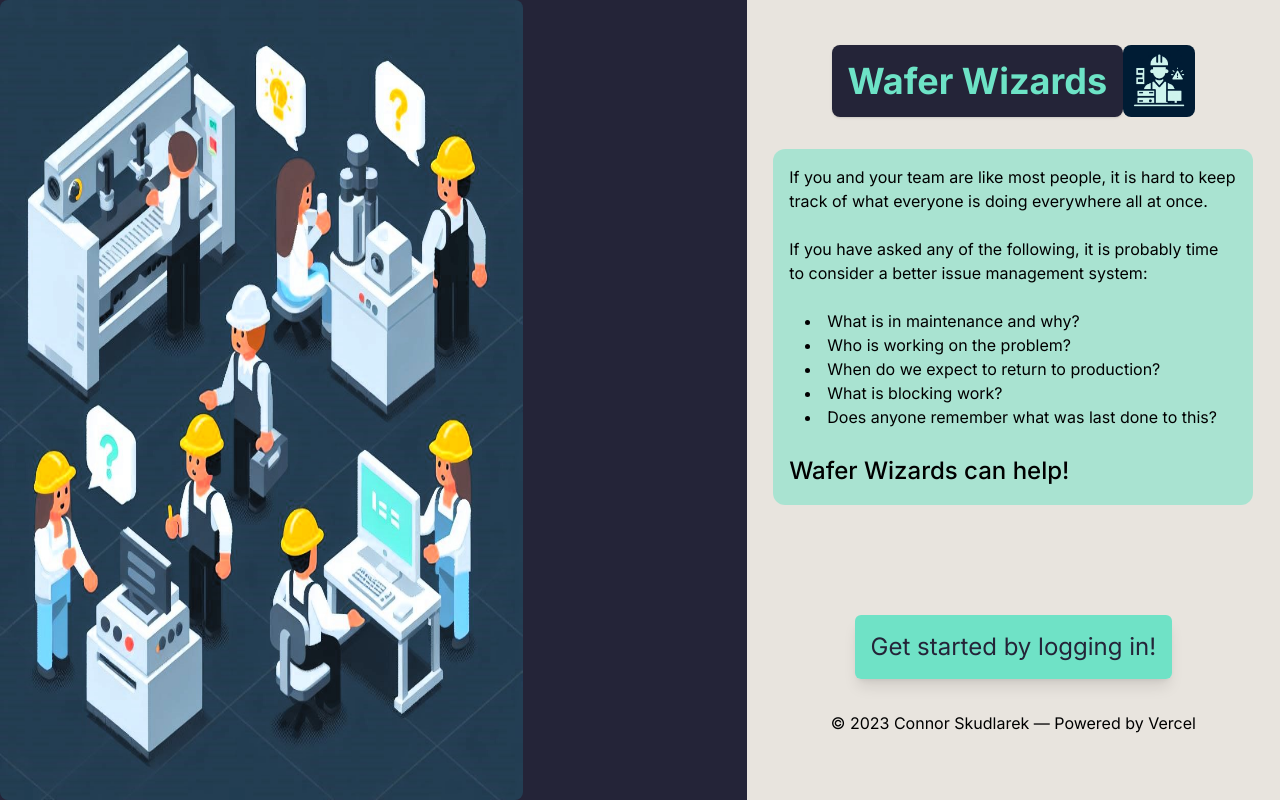
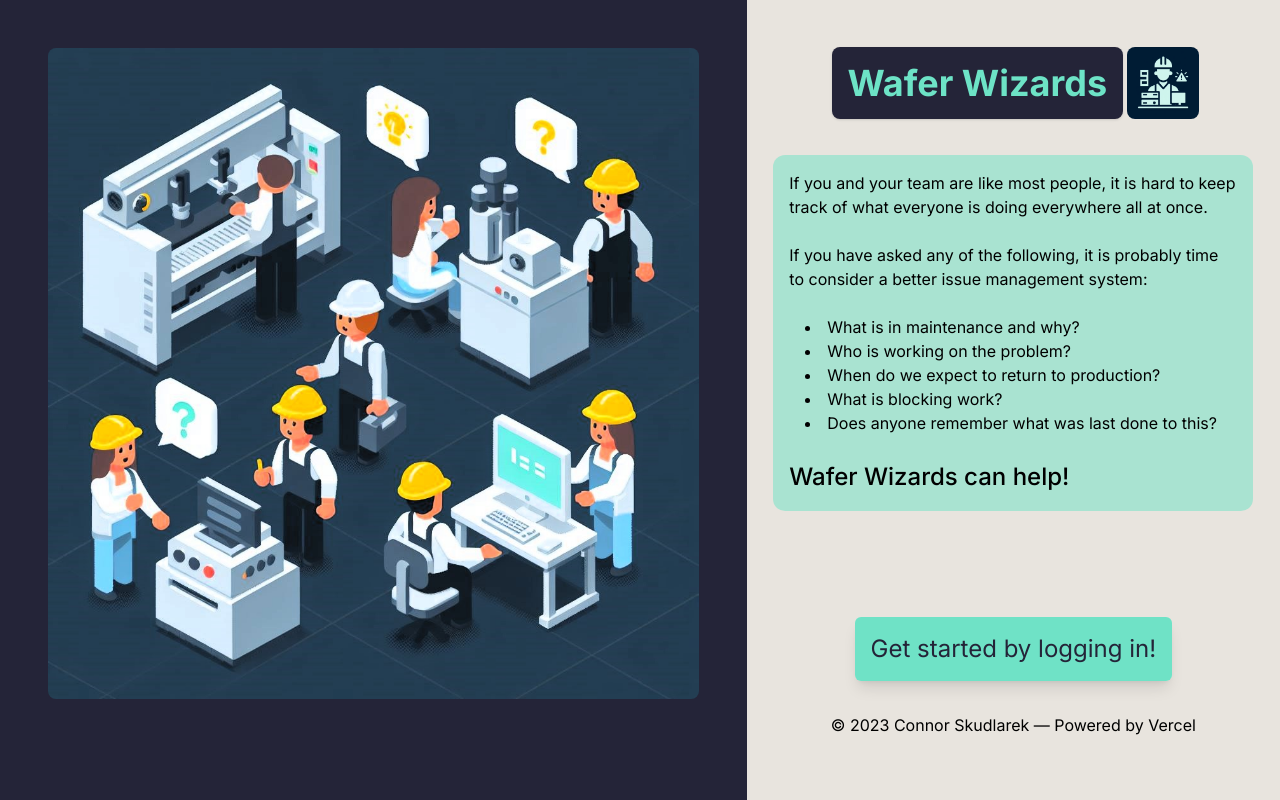
Before and after one commit to Connor-Skudlarek/issue-tracker, a Next.js app: page / in a window 1280 px wide. Built offline with nearby package versions, Linux system fonts and the light colour scheme; a web font is replaced by a local one.

Commit message:
Lots of landing page css weird-ness corrections

```diff
--- a/app/page.tsx
+++ b/app/page.tsx
@@ -3,27 +3,27 @@
 
 export default function Home() {
   return (
-    <main className="flex flex-col bg-my-grey md:flex-row">
+    <main className="flex flex-col justify-center content-center bg-my-grey md:flex-row">
       <div
         id="landing-image"
-        className="flex h-screen bg-my-navy lg:w-7/12 lg:bg-my-navy"
+        className="md:h-screen bg-my-navy lg:w-7/12 lg:bg-my-navy md:p-12"
       >
         <Image
           src="/images/landing-pic.jpg"
-          className="md:w-[70%] md:rounded-lg"
-          width={512}
-          height={512}
+          className="md:rounded-lg"
+          width={1024}
+          height={1024}
           alt="8 people working on machines"
         />
       </div>
 
       <div
         id="landing-container"
-        className="flex h-fit flex-col items-center md:h-screen lg:w-5/12 lg:justify-around"
+        className="flex flex-col items-center md:h-screen lg:w-5/12 lg:justify-around"
       >
         <div id="call-to-action">
           <div className="mx-1 mt-8 flex flex-row items-center justify-center">
-            <h1 className="rounded-lg bg-my-navy p-4 text-center text-4xl font-bold text-my-mint shadow">
+            <h1 className="rounded-lg bg-my-navy p-4 text-center text-4xl font-bold text-my-mint shadow m-1">
               Wafer Wizards
             </h1>
             <Image
```
